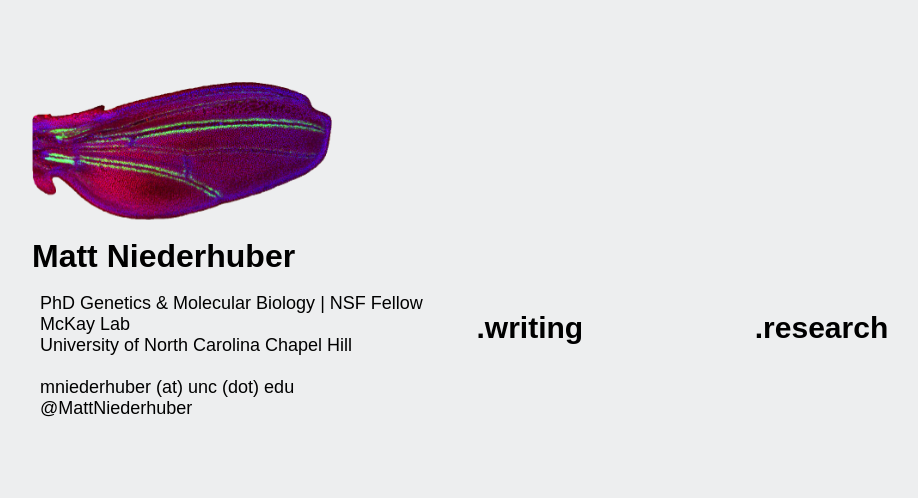
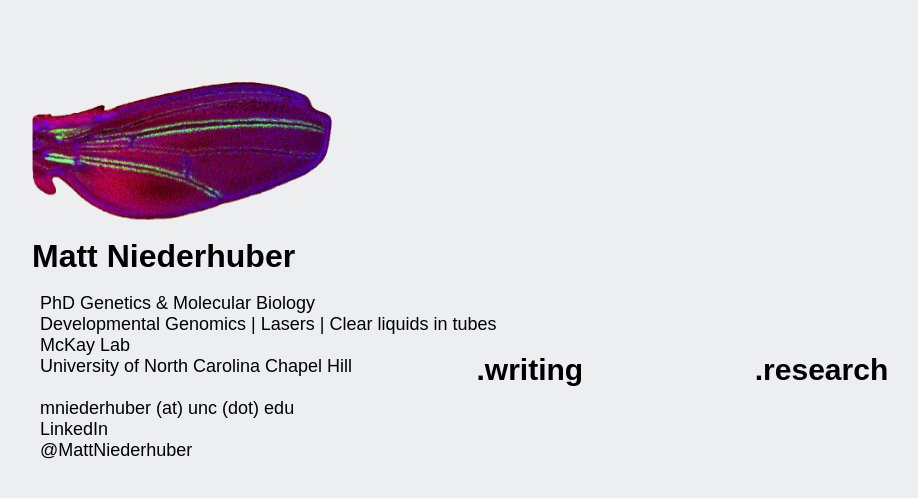
Before and after one commit to mniederhuber/mniederhuber.github.io, a plain HTML site: page index.html in a window 1280 px wide. Shown: the whole page, without its empty margins (160-1078 px from the left). Drawn offline with Linux system fonts and the light colour scheme.

Commit message:
updating title

```diff
--- a/index.html
+++ b/index.html
@@ -31,14 +31,16 @@
 
       <h1>Matt Niederhuber</h1>&nbsp;
 
-      <h3>PhD Genetics & Molecular Biology | NSF Fellow<br>
+      <h3>PhD Genetics & Molecular Biology <br>
+			Developmental Genomics | Lasers | Clear liquids in tubes <br>
       <a class="one" href="http://mckaylab.web.unc.edu/">McKay
-      Lab</a><br>
+      Lab</a>
+			<br>
       University of North Carolina Chapel Hill<br>
       <br>
       mniederhuber (at) unc (dot) edu<br>
-      <a class="one" href=
-      "https://twitter.com/MattNiederhuber">@MattNiederhuber</a>
+			<a class="one" href="https://www.linkedin.com/in/mniederhuber">LinkedIn</a><br>
+      <a class="one" href="https://twitter.com/MattNiederhuber">@MattNiederhuber</a>
       <!-- <br>
 blog:
 <br>
```
